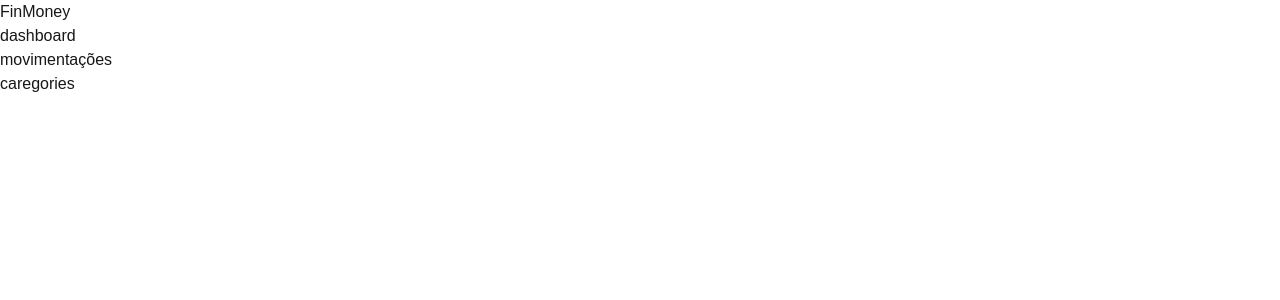
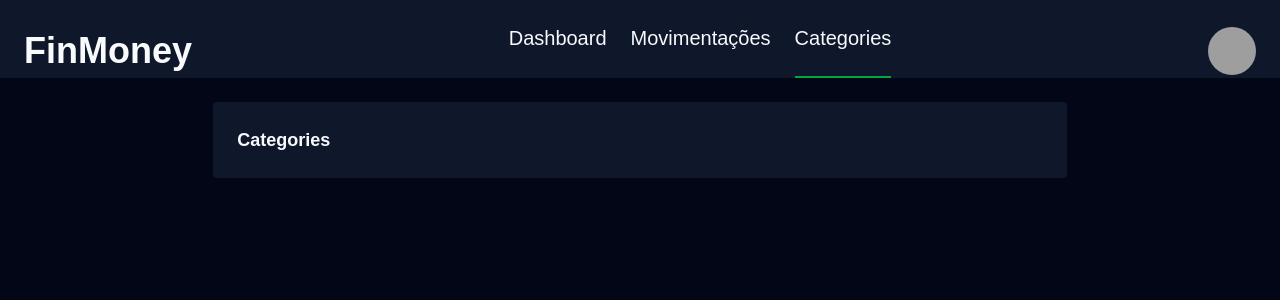
Before and after one commit to HenriqueDML/Projeto-FinMoney-Front, a Next.js app in the folder finmoneyweb/: page /categories in a window 1280 px wide. Shown: the top 300 px of the page. Built offline with nearby package versions, Linux system fonts and the light colour scheme; grey boxes are pictures that could not be loaded.

Commit message:
catgories

```diff
--- a/finmoneyweb/src/app/categories/page.tsx
+++ b/finmoneyweb/src/app/categories/page.tsx
@@ -1,12 +1,21 @@
 export default function CategoriesPage() {
     return (
-        <nav>
-            <h1>FinMoney</h1>
-            <ul>
-                <li><a href="#">dashboard</a></li>
-                <li><a href="#">movimentações</a></li>
-                <li><a href="#">caregories</a></li>
-            </ul>
-        </nav>
+        <>
+            <nav className="bg-slate-900 flex px-6 pt-6 justify-between items-center">
+                <h1 className="text-4xl font-bold">FinMoney</h1>
+                <ul className="flex gap-6 text-xl">
+                    <li><a href="#">Dashboard</a></li>
+                    <li><a href="#">Movimentações</a></li>
+                    <li className="border-b-2 border-green-600 pb-6"><a href="#">Categories</a></li>
+                </ul>
+                <img className="size-12 rounded-full" src="http://github.com/henriquedml.png" alt="" />
+            </nav>
+
+            <main className="flex items-center justify-center">
+                <div className="bg-slate-900 rounded p-6 m-6 min-w-2/3">
+                    <h2 className="text-lg font-bold">Categories</h2>
+                </div>
+            </main>
+        </>
     )
 }
--- a/finmoneyweb/src/app/globals.css
+++ b/finmoneyweb/src/app/globals.css
@@ -1,8 +1,8 @@
 @import "tailwindcss";
 
 :root {
-  --background: #ffffff;
-  --foreground: #171717;
+  --background: #020617;
+  --foreground: #f8fafc;
 }
 
 @theme inline {
```
